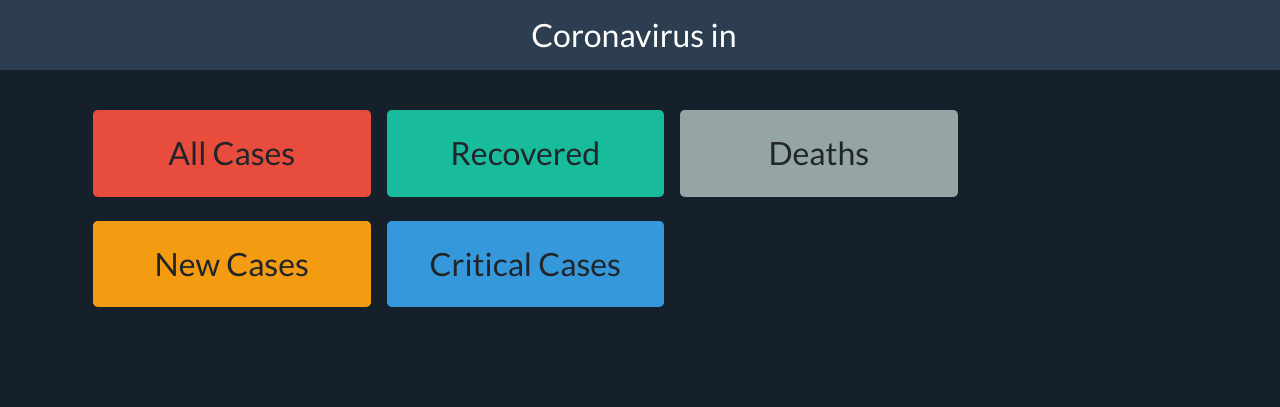
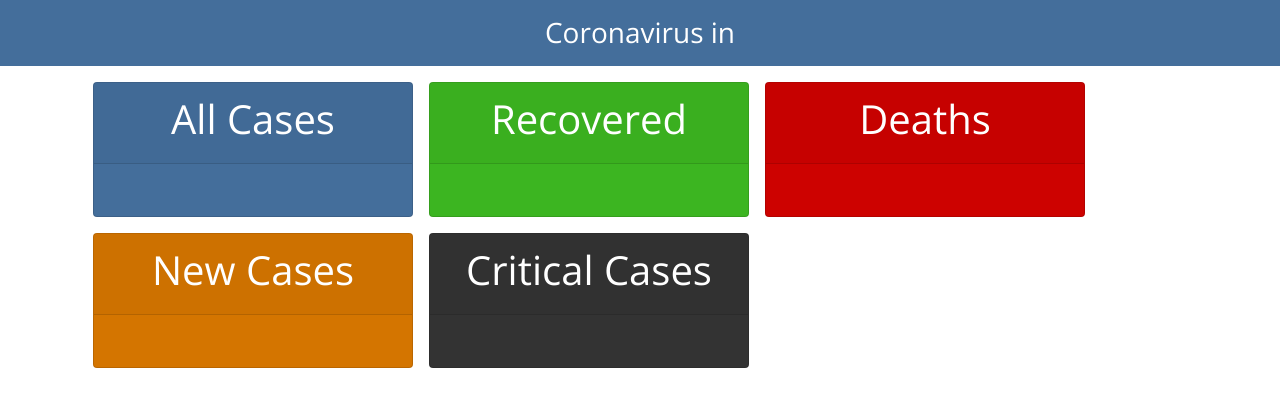
Before and after one commit to rubyazz/jihc-web-app-lab2, a Django app: page / in a window 1280 px wide. Shown: the top 407 px of the page. Run offline with Django 3.2, Linux system fonts and the light colour scheme; data that the repository does not hold is empty; some libraries are stand-ins or nearby versions.

Commit message:
html template cards replaced, reamd updated

```diff
--- a/main/views.py
+++ b/main/views.py
@@ -3,22 +3,15 @@ import requests, json
 
 def home(request):
     url = "https://covid-193.p.rapidapi.com/statistics"
-
     querystring = {"country":"France"}
-
     headers = {
-        'x-rapidapi-key': "a6f5f5daa9msh415e131fbb7e735p1994d1jsnb2bc491b075e",
+        'x-rapidapi-key': "",
         'x-rapidapi-host': "covid-193.p.rapidapi.com"
         }
-
     response = requests.request("GET", url, headers=headers, params=querystring).json()
-
     data = response['response']
-
     d = data[0]
-
     print(d)
-
     context = {
       'country': d['country'],
       'all': d['cases']['total'],
--- a/templates/index.html
+++ b/templates/index.html
@@ -6,110 +6,62 @@
 		<title>Coronavirus Info</title>
 		<link
 			rel="stylesheet"
-			href="https://bootswatch.com/4/flatly/bootstrap.min.css"
+			href="https://bootswatch.com/4/spacelab/bootstrap.min.css"
 		/>
 	</head>
-	<body style="background-color: #15202b">
+	<body style="background-color: #ffffff">
 		<div class="text-center">
 			<h3 style="color: white" class="p-3 bg-primary">
-				Coronavirus in {{ country }}<span style="color: rgb(167, 164, 214)">&nbsp{{ date }}</span>
+				Coronavirus in {{ country }}
 			</h3>
 		</div>
 		<div class="container">
-			<section id="counter" class="section-padding">
-				<div class="overlay"></div>
-				<div class="container">
 			<div class="row justify-content-between">
 				<div class="col-lg-12 col-md-12 col-xs-12">
-							<div class="mt-4 text-center row">
-								<!-- Start counter -->
-								<div
-									class="bg-danger mb-3 m-2 rounded-lg p-3 col-lg-3 col-md-6 col-xs-12"
-								>
-									<div class="counter-box wow fadeInUp" data-wow-delay="0.2s">
-										<div class="icon-o"><i class="lni-users"></i></div>
-										<div class="fact-count">
-											<h2>
-												<span class="counter"> <b>{{ all }}</b> </span>
-											</h2>
-											<h3>All Cases</h3>
-										</div>
-									</div>
-								</div>
-								<!-- End counter -->
-								<!-- Start counter -->
-								<div
-									class="bg-success mb-3 m-2 rounded-lg p-3 col-lg-3 col-md-6 col-xs-12"
-								>
-									<div class="counter-box wow fadeInUp" data-wow-delay="0.2s">
-										<div class="icon-o"><i class="lni-users"></i></div>
-										<div class="fact-count">
-											<h2>
-												<span class="counter"> <b>{{ recovered }}</b> </span>
-											</h2>
-											<h3>Recovered</h3>
-										</div>
-									</div>
-								</div>
-								<!-- End counter -->
-								<!-- Start counter -->
-								<div
-									class="bg-secondary mb-3 m-2 rounded-lg p-3 col-lg-3 col-md-6 col-xs-12"
-								>
-									<div class="counter-box wow fadeInUp" data-wow-delay="0.2s">
-										<div class="icon-o"><i class="lni-users"></i></div>
-										<div class="fact-count">
-											<h2>
-												<span class="counter"> <b>{{ deaths }}</b> </span>
-											</h2>
-											<h3>Deaths</h3>
-										</div>
+					<div class="mx-auto text-center row">
+						<!-- All cases -->
+						<div class="card text-white bg-primary m-2" style="width: 20rem">
+							<div class="card-header"><h1>All Cases</h1></div>
+							<div class="card-body p2">
+								<h3 class="card-title">{{ all }}</h3>
 							</div>
 						</div>
 
-								<div
-									class="bg-warning mb-3 m-2 rounded-lg p-3 col-lg-3 col-md-6 col-xs-12"
-								>
-									<div class="counter-box wow fadeInUp" data-wow-delay="0.2s">
-										<div class="icon-o"><i class="lni-users"></i></div>
-										<div class="fact-count">
-											<h2>
-												<span class="counter"> <b>{{ new }}</b> </span>
-											</h2>
-											<h3>New Cases</h3>
-										</div>
+						<!-- Recovered -->
+						<div class="card text-white bg-success m-2" style="width: 20rem">
+							<div class="card-header"><h1>Recovered</h1></div>
+							<div class="card-body p2">
+								<h3 class="card-title">{{ recovered }}</h3>
 							</div>
 						</div>
 
-								<div
-									class="bg-info mb-3 m-2 rounded-lg p-3 col-lg-3 col-md-6 col-xs-12"
-								>
-									<div class="counter-box wow fadeInUp" data-wow-delay="0.2s">
-										<div class="icon-o"><i class="lni-users"></i></div>
-										<div class="fact-count">
-											<h2>
-												<span class="counter"> <b>{{ critical }}</b> </span>
-											</h2>
-											<h3>Critical Cases</h3>
+						<!--Deaths -->
+						<div class="card text-white bg-danger m-2" style="width: 20rem">
+							<div class="card-header"><h1>Deaths</h1></div>
+							<div class="card-body p2">
+								<h3 class="card-title">{{ deaths }}</h3>
 							</div>
 						</div>
+
+						<!--New cases-->
+						<div class="card text-white bg-warning m-2" style="width: 20rem">
+							<div class="card-header"><h1>New Cases</h1></div>
+							<div class="card-body p2">
+								<h3 class="card-title">{{ new }}</h3>
 							</div>
-								<!-- End counter -->
+						</div>
+
+						<!--Critical cases-->
+						<div class="card text-white bg-dark m-2" style="width: 20rem">
+							<div class="card-header"><h1>Critical Cases</h1></div>
+							<div class="card-body p2">
+								<h3 class="card-title">{{ critical }}</h3>
 							</div>
 						</div>
 					</div>
 				</div>
-			</section>
-			<!-- Counter Section End -->
 			</div>
-		<!-- <footer>
-			<div class="text-center">
-				<p class="bg-success">
-					Developed by
-					<a href=""></a> .
-				</p>
 		</div>
-		</footer> -->
 
 		<script
 			src="https://code.jquery.com/jquery-3.4.1.slim.min.js"
```
Also changed, not shown: README.md, img/covid.png (added). Lines whose indentation alone changed are shown as unchanged.
